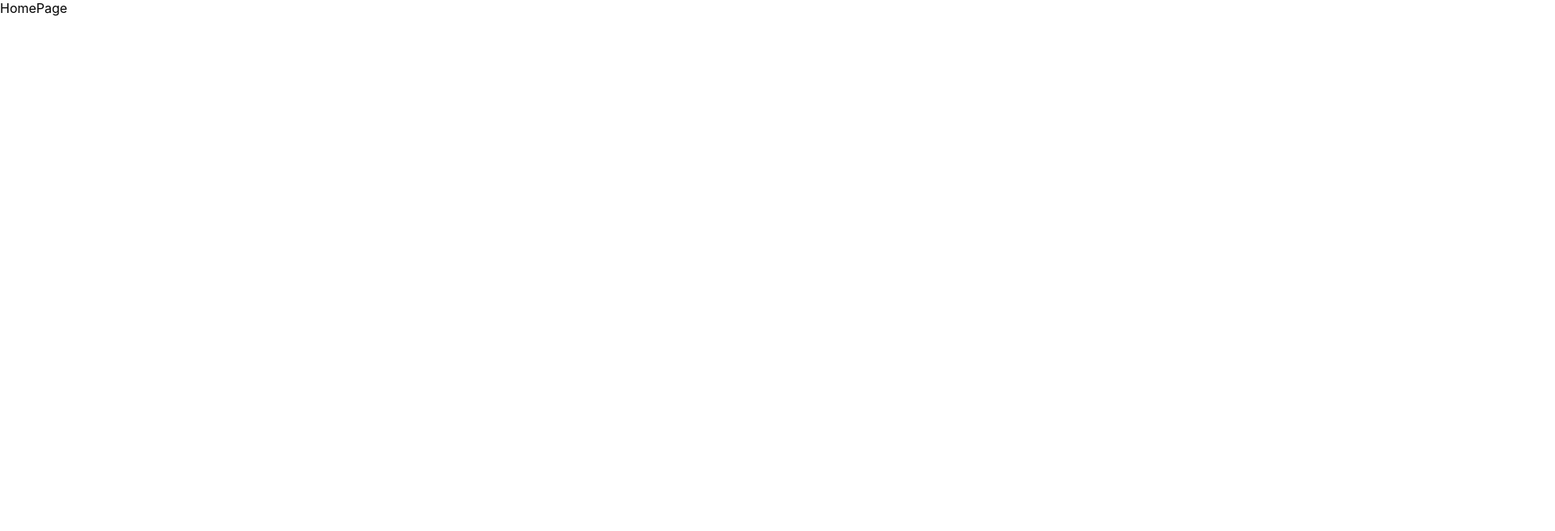
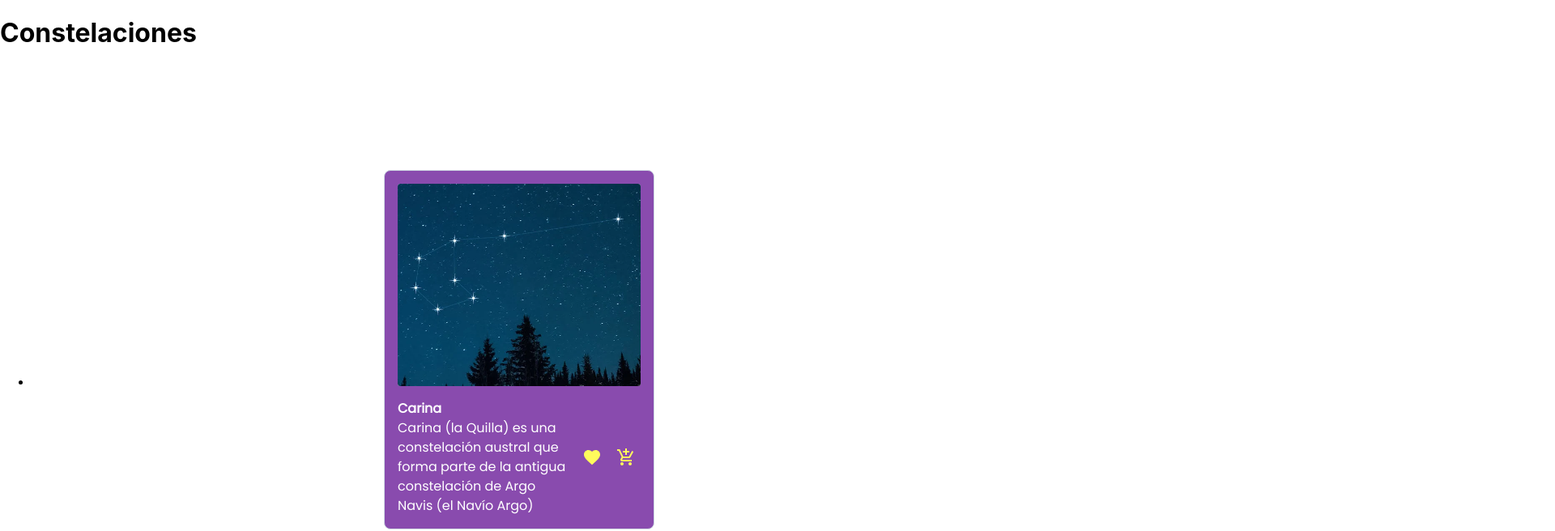
Before and after one commit to thania2004/AboveTheSky, a React (Create React App) app: page / in a window 1280 px wide. Shown: the top 656 px of the page at 81% size, 1920 px wide, since content can reach past the window. Built offline with nearby package versions, Linux system fonts and the light colour scheme.

Commit message:
Added Cards on main

```diff
--- a/package.json
+++ b/package.json
@@ -6,6 +6,7 @@
     "@emotion/react": "^11.10.6",
     "@emotion/styled": "^11.10.6",
     "@fontsource/poppins": "^4.5.10",
+    "@mui/base": "^5.0.0-alpha.118",
     "@mui/icons-material": "^5.11.9",
     "@mui/joy": "^5.0.0-alpha.68",
     "@mui/material": "^5.11.10",
--- a/src/Components/HomeCards/HomeCards.jsx
+++ b/src/Components/HomeCards/HomeCards.jsx
@@ -6,14 +6,14 @@ import Typography from "@mui/joy/Typography";
 import Link from "@mui/joy/Link";
 import Favorite from "@mui/icons-material/Favorite";
 import AddShoppingCartIcon from '@mui/icons-material/AddShoppingCart';
-import Image from "../../../src/Assest/unsplash.jpg";
 import Backdrop from '@mui/material/Backdrop';
 import CircularProgress from '@mui/material/CircularProgress';
 import "@fontsource/poppins";
 import "./HomeCards.css"
 
-export default function CardsHome(props) {
-    const [open, setOpen] = React.useState(false);
+export default function HomeCards({image, Title, Paragraph}) {
+
+  const [open, setOpen] = React.useState(false);
   const handleClose = () => {
     setOpen(false);
   };
@@ -56,14 +56,14 @@ export default function CardsHome(props) {
               pointerEvents: "none",
             }}
           >
-            <img alt="" src={props.Image} />
+            <img alt="" src={image}/>
           </AspectRatio>
           <Box sx={{ display: "flex", gap: 1.5, mt: "auto" }}>
             <div>
               <Typography fontFamily='poppins'  textColor='white' fontWeight="lg" level="body2">
-                {props.Titel}
+                {Title}
               </Typography>
-              <Typography fontFamily='poppins' textColor='white' level="body2">{props.Paragraf}</Typography>
+              <Typography fontFamily='poppins' textColor='white' level="body2">{Paragraph}</Typography>
 
             </div>
             <Link
--- a/src/Pages/Constellations/Constellations.jsx
+++ b/src/Pages/Constellations/Constellations.jsx
@@ -1,6 +1,7 @@
 import React from 'react';
 import { useState, useEffect } from 'react';
 import CallAxios from '../../services/CallAxios';
+
 
 function Constellations() {
     const [constellation, setConstellations] = useState([]);
--- a/src/Pages/HomePage/HomePage.jsx
+++ b/src/Pages/HomePage/HomePage.jsx
@@ -1,9 +1,57 @@
 import React from 'react'
+import { useState, useEffect } from 'react';
+import HomeCards from "../../Components/HomeCards/HomeCards";
+import data from "../../Products/Products.json"
 
-function HomePage() {
+export default function HomePage() {
+
+  console.log(data);
+
+  // const [constellations, setConstellations] = useState([]);
+  // const [stars, setStars] = useState([]);
+
+  // useEffect(() => {
+  //   axios.get(url)
+  //     .then(response => {
+  //       setConstellations(response.data.constellations);
+  //       setStars(response.data.stars);
+  //     })
+  //     .catch(error => {
+  //       console.log(error);
+  //     });
+  // }, []);
+
   return (
-    <div>HomePage</div>
-  )
+    <div>
+      <h1>Constelaciones</h1>
+      <ul>
+      {data.constellations.map(constellation => (
+          <li key={constellation.id}>
+            <HomeCards image={constellation.image} Title={constellation.name} Paragraph={constellation.description}/>
+            {/* <h2>{constellation.name}</h2>
+            <p>{constellation.description}</p>
+            <img src={constellation.image} alt={constellation.name} />
+            <p>Precio: {constellation.price}</p>
+            <p>Vendedor: {constellation.seller}</p> */}
+          </li>
+        ))}
+      </ul>
+      <h1>Estrellas</h1>
+      <ul>
+      {data.stars.map(star => (
+          <li key={star.id}>
+            <h2>{star.name}</h2>
+            <p>{star.description}</p>
+            <img src={star.image} alt={star.name} />
+            <p>Precio: {star.price}</p>
+            <p>Tamaño: {star.size}</p>
+            <p>Vendedor: {star.seller}</p>
+          </li>
+        ))}
+      </ul>
+    </div>
+  );
+
+
+
 }
-
-export default HomePage
--- a/src/Pages/Stars/Stars.jsx
+++ b/src/Pages/Stars/Stars.jsx
@@ -3,19 +3,19 @@ import { useState, useEffect } from 'react';
 import CallAxios from '../../services/CallAxios';
 
 function Stars() {
-    const [constellation, setConstellations] = useState([]);
+    const [stars, setStars] = useState([]);
 
    async function callGet(){
        await CallAxios().getStars()
         .then(res => {
-            setConstellations(res.data);
+            setStars(res.data);
         })
     }
     useEffect(() => {callGet()},[]);
 
 
   return (
-    <div>{constellation.map(item => (
+    <div>{stars.map(item => (
       <div>
         <p>{item.name}</p>
         <img src={item.image} />
--- a/src/services/CallAxios.jsx
+++ b/src/services/CallAxios.jsx
@@ -8,14 +8,12 @@ const CallAxios = () => {
 
     const getStars = async () => {
         const res = await axios.get(`${url}/stars`);
-        console.log(res);
         return res;
     };
 
 
     const getConstellations = async () => {
         const res = await axios.get(`${url}/constellations`);
-        console.log(res);
         return res;
     };
 
```
Also changed, not shown: src/Assest/unsplash.jpg (deleted), 1 other file (tests, documents, lock files or other folders).
